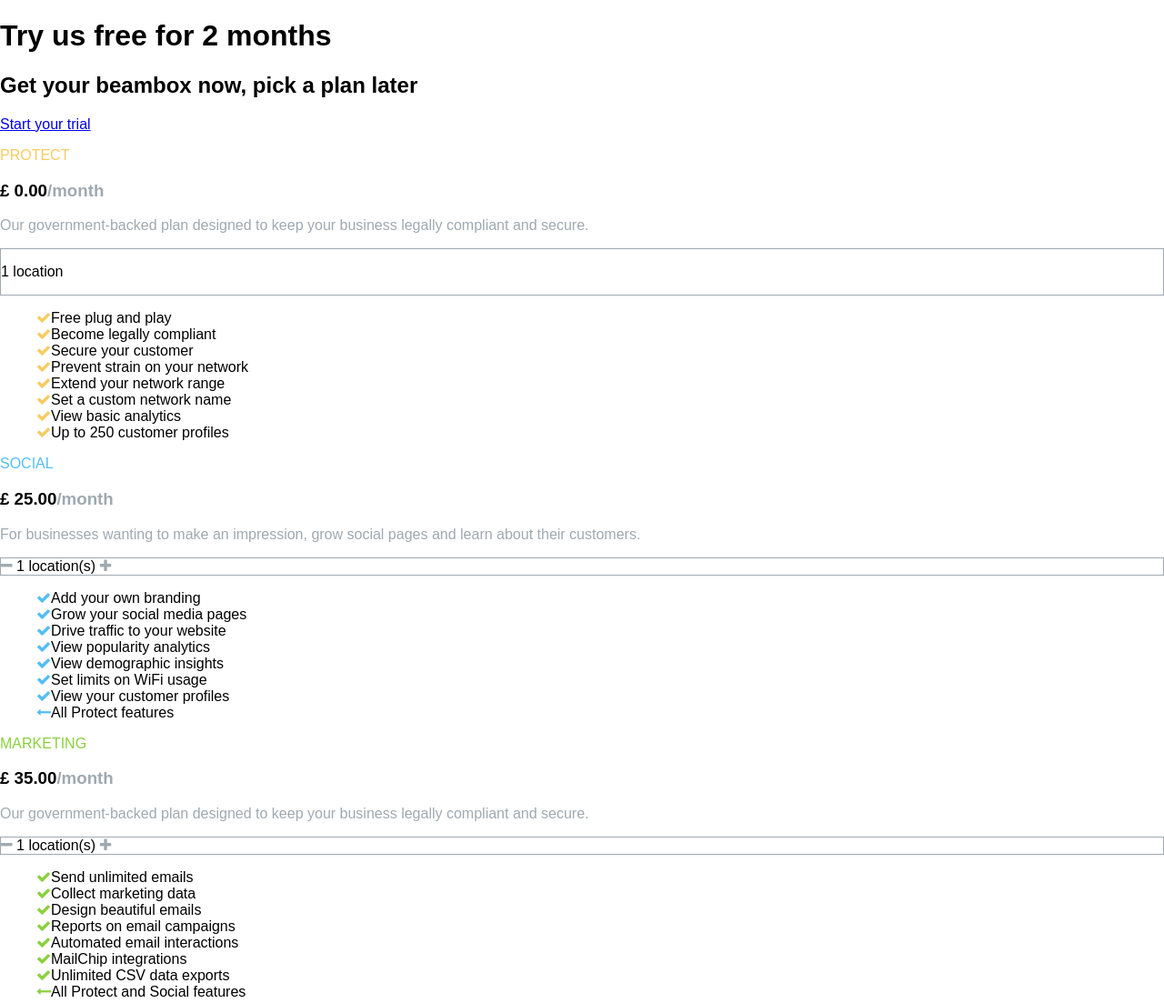
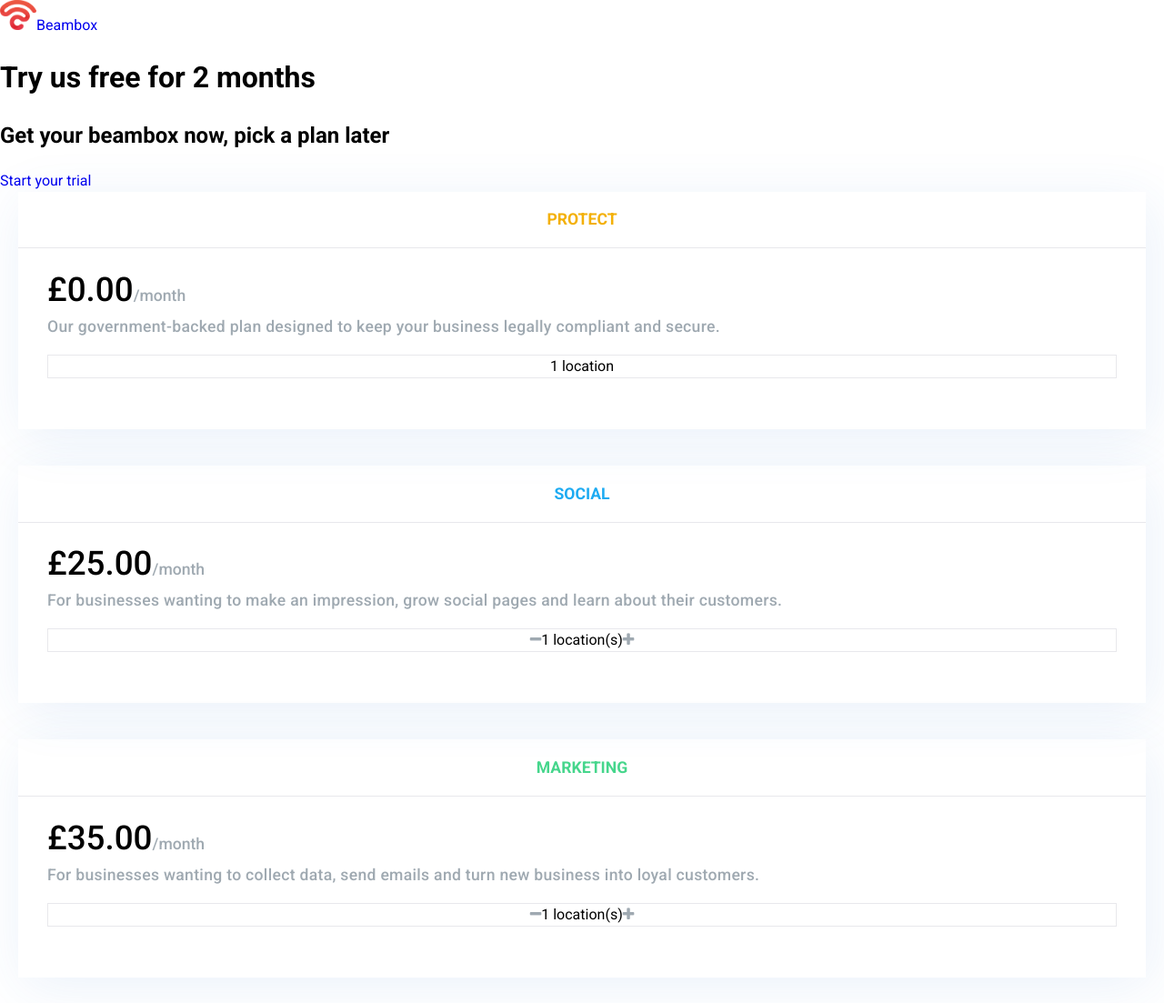
Before and after one commit to bkingo/beambox-pricing-page, a plain HTML site: page index.html in a window 1280 px wide. Shown: the whole page at 91% size. Drawn offline with Linux system fonts and the light colour scheme.

Commit message:
Add files via upload
Added more styling with box shadows, etc.
Incorporated SMACSS sections into CSS.

```diff
--- a/css/style.css
+++ b/css/style.css
@@ -1,44 +1,129 @@
-.block__header {
-    text-transform: uppercase;
+/*stopped on page 13 of smaccs*/
+/*increase letter spacing for certain elements?*/
+
+.logo {
+    width: 40px;
+    height: 33px;
 }
 
+.block__header,
+.locations {
+    text-align: center;
+}
+
+.block__header {
+    border-bottom: 1px solid #e8e8ec;
+    text-transform: uppercase;
+    font-size: 1.1em;
+    font-weight: 700;
+    padding: 1em 0;
+    margin-top: 0;
+}
+
+.block__content {
+    box-sizing: border-box;
+    padding: 0 2em 2.5em;
+}
+
+.plan-price {
+    font-size: 2.3em;
+    font-weight: 500;
+    margin: 0;
+}
+.block-h3-span {
+
+}
+
+
+.block__description {
+    letter-spacing: .3px;
+    margin-top: 0;
+}
+
+
+
+.block-h3-span,
+.block__description {
+    font-size: 1.1rem;
+    font-weight: 500;
+}
+
+.block-h3-span,
+.block__description,
+.fa-minus, .fa-plus {
+        color: #9fa9b1;
+}
+
+
+
+
+.locations {
+    border: 1px solid #e8e8ec;
+}
+
+
+.features__item {
+    list-style: none;
+}
+
+
+/*base*/
+body {
+    background: #fff;
+    font: 16px/1.5 'Roboto', helvetica;
+}
+
+a {
+    text-decoration: none;
+}
+
+
+/*layout*/
+
+
+
+/*module*/
+.block {
+    -webkit-box-shadow: 5px 8.66px 57px 0px rgba(50,117,208, 0.1);
+    -moz-box-shadow: 5px 8.66px 57px 0px rgba(50,117,208, 0.1);
+    box-shadow: 5px 8.66px 57px 0px rgba(50,117,208, 0.1);
+    /*box-sizing: border-box;*/
+    margin: 0 20px 40px;
+}
+
+.features {
+    display: none;
+}
+
+
+
+
+
+/*state*/
+
+
+
+/*theme*/
 .block--protect .block__header,
 .block--protect .features__item .fa-check {
-    color: #f7cb62;
+    /*color: #f7cb62;*/
+    color: #f3b007;
 }
-
 
 .block--social .block__header,
 .block--social .features__item .fa-check,
 .block--social .features__item .fa-long-arrow-left {
-    color: #52bef5;
+    /*color: #52bef5;*/
+    color: #1dabf2;
 }
 
 .block--marketing .block__header,
 .block--marketing .features__item .fa-check,
 .block--marketing .features__item .fa-long-arrow-left {
-    color: #8ad03d;
-}
-
-.block__description {
-
+    /*color: #8ad03d;*/
+    color: #46d68c;
 }
 
 
 
-.block h3 span,
-.block__description,
-.fa-minus, .fa-plus {
-    color: #9fa9b1;
-}
-
-.locations {
-    border: 1px solid #9fa9b1;
-}
-.locations li {
-    display: inline-block;
-}
-
-.features__item {
-    list-style: none;
-}
+    /*media queries*/
--- a/index.html
+++ b/index.html
@@ -5,9 +5,14 @@
         <title>Pricing &middot; Guest WiFi for Small Businesses</title>
         <link rel="stylesheet" href="css/normalize.css">
         <link href="https://maxcdn.bootstrapcdn.com/font-awesome/4.7.0/css/font-awesome.min.css" rel="stylesheet" integrity="sha384-wvfXpqpZZVQGK6TAh5PVlGOfQNHSoD2xbE+QkPxCAFlNEevoEH3Sl0sibVcOQVnN" crossorigin="anonymous">
+        <link href="https://fonts.googleapis.com/css?family=Roboto:400,500,700" rel="stylesheet">
         <link rel="stylesheet" href="css/style.css">
     </head>
     <body>
+        <nav>
+            <a href="https://beambox.co"><img src="img/logo.png" class="logo" alt="Beambox Logo">Beambox</a>
+        </nav>
+
         <div class="">
             <h1>Try us free for 2 months</h1>
             <h2>Get your beambox now, pick a plan later</h2>
@@ -17,11 +22,11 @@
         <div class="price-chart">
             <div class="block block--protect">
                 <p class="block__header">Protect</p>
-                <h3>&pound; 0.00<span>/month</span></h3>
+
+                <div class="block__content">
+                    <h3 class="plan-price class="plan-price"">&pound;0.00<span class="block-h3-span">/month</span></h3>
                     <p class="block__description">Our government-backed plan designed to keep your business legally compliant and secure.</p>
-                <div class="locations">
-                    <p>1 location</p>
-                </div>
+                    <p class="locations">1 location</p>
                     <ul class="features">
                         <li class="features__item"><i class="fa fa-check" aria-hidden="true"></i>Free plug and play</li>
                         <li class="features__item"><i class="fa fa-check" aria-hidden="true"></i>Become legally compliant</li>
@@ -33,15 +38,24 @@
                         <li class="features__item"><i class="fa fa-check" aria-hidden="true"></i>Up to 250 customer profiles</li>
                     </ul>
                 </div>
+
+
+            </div>
             <div class="block block block--social">
                 <p class="block__header">Social</p>
-                <h3>&pound; 25.00<span>/month</span></h3>
+
+                <div class="block__content">
+                    <h3 class="plan-price">&pound;25.00<span class="block-h3-span">/month</span></h3>
                     <p class="block__description">For businesses wanting to make an impression, grow social pages and learn about their customers.</p>
-                <div class="locations">
-                    <li class="minus"><i class="fa fa-minus" aria-hidden="true"></i></li>
+
+
+                    <p class="locations"><span><i class="fa fa-minus" aria-hidden="true"></i></span>1 location(s)<span><i class="fa fa-plus" aria-hidden="true"></i></span></p>
+
+                    <!-- <div class="locations">
+                        <li class="minus"></li>
                         <li>1 location(s)</li>
-                    <li class="plus"><i class="fa fa-plus" aria-hidden="true"></i></li>
-                </div>
+                        <li class="plus"></li>
+                    </div> -->
                     <ul class="features">
                         <li class="features__item"><i class="fa fa-check" aria-hidden="true"></i>Add your own branding</li>
                         <li class="features__item"><i class="fa fa-check" aria-hidden="true"></i>Grow your social media pages</li>
@@ -53,15 +67,16 @@
                         <li class="features__item"><i class="fa fa-long-arrow-left" aria-hidden="true"></i>All Protect features</li>
                     </ul>
                 </div>
+
+            </div>
             <div class="block block--marketing">
                 <p class="block__header">Marketing</p>
-                <h3>&pound; 35.00<span>/month</span></h3>
-                <p class="block__description">Our government-backed plan designed to keep your business legally compliant and secure.</p>
-                <div class="locations">
-                    <li class="minus"><i class="fa fa-minus" aria-hidden="true"></i></li>
-                    <li>1 location(s)</li>
-                    <li class="plus"><i class="fa fa-plus" aria-hidden="true"></i></li>
-                </div>
+                <div class="block__content">
+                    <h3 class="plan-price">&pound;35.00<span class="block-h3-span">/month</span></h3>
+                    <p class="block__description">For businesses wanting to collect data, send emails and turn new business into loyal customers.</p>
+
+                    <p class="locations"><span><i class="fa fa-minus" aria-hidden="true"></i></span>1 location(s)<span><i class="fa fa-plus" aria-hidden="true"></i></span></p>
+
                     <ul class="features">
                         <li class="features__item"><i class="fa fa-check" aria-hidden="true"></i>Send unlimited emails</li>
                         <li class="features__item"><i class="fa fa-check" aria-hidden="true"></i>Collect marketing data</li>
@@ -73,6 +88,8 @@
                         <li class="features__item"><i class="fa fa-long-arrow-left" aria-hidden="true"></i>All Protect and Social features</li>
                     </ul>
                 </div>
+
+            </div>
         </div>
     </body>
 </html>
```
Also changed, not shown: img/logo.png (added). Lines whose indentation alone changed are shown as unchanged.
